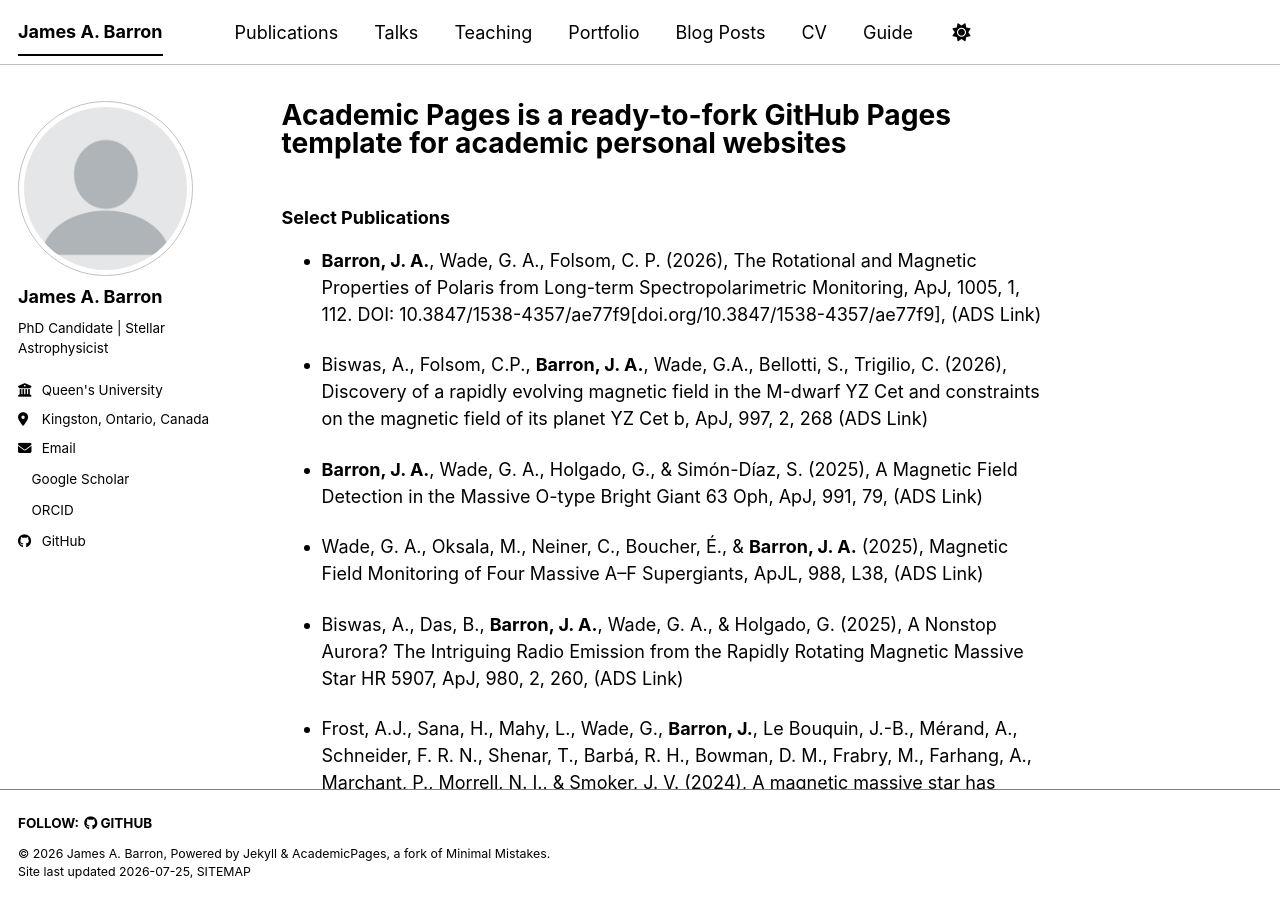
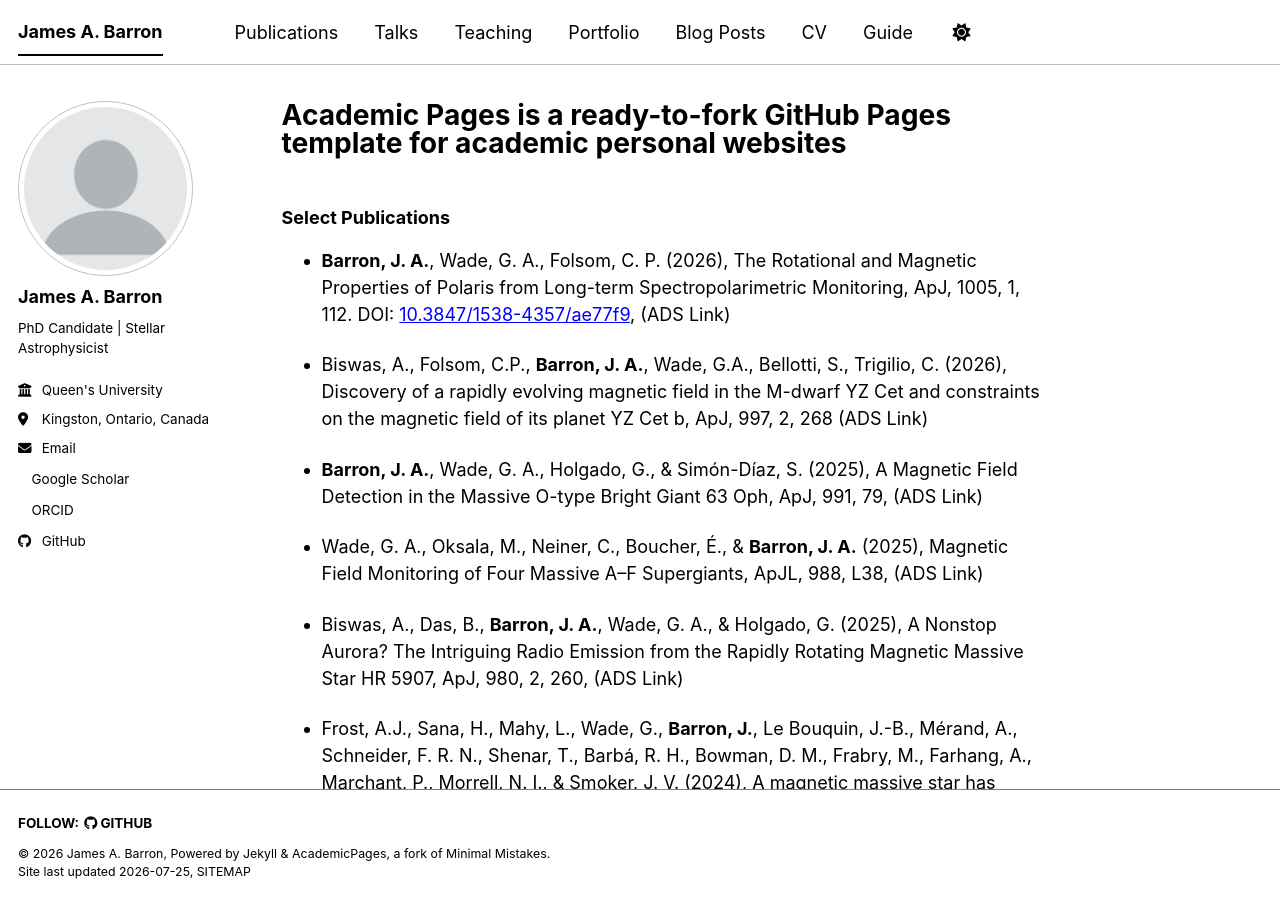
Before and after one commit to jamesabarron/jamesabarron.github.io, a Jekyll site: the page built from _pages/about.md, in a window 1280 px wide and 900 px high. Built offline with Jekyll 4.4.1, drawn with Linux system fonts in a browser that asks for light colours; a style sheet for code colours, icons or effects is not loaded.

Commit message:
Update publication DOI link formatting

```diff
--- a/_pages/about.md
+++ b/_pages/about.md
@@ -7,7 +7,7 @@ redirect_from:
   - /about.html
 ---
 ### Select Publications
-* **Barron, J. A.**, Wade, G. A., Folsom, C. P. (2026), The Rotational and Magnetic Properties of Polaris from Long-term Spectropolarimetric Monitoring, ApJ, 1005, 1, 112. DOI: 10.3847/1538-4357/ae77f9[doi.org/10.3847/1538-4357/ae77f9], (ADS Link)
+* **Barron, J. A.**, Wade, G. A., Folsom, C. P. (2026), The Rotational and Magnetic Properties of Polaris from Long-term Spectropolarimetric Monitoring, ApJ, 1005, 1, 112. DOI: [10.3847/1538-4357/ae77f9](doi.org/10.3847/1538-4357/ae77f9), (ADS Link)
 
 * Biswas, A., Folsom, C.P., **Barron, J. A.**, Wade, G.A., Bellotti, S., Trigilio, C. (2026), Discovery of a rapidly evolving magnetic field in the M-dwarf YZ Cet and constraints on the magnetic field of its planet
 YZ Cet b, ApJ, 997, 2, 268 (ADS Link)
```
